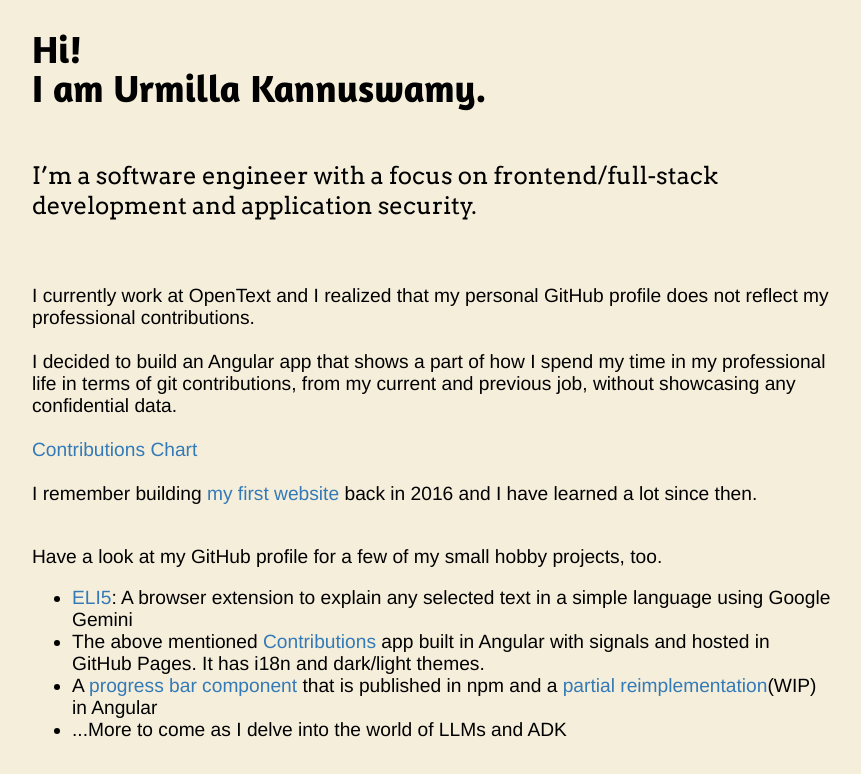
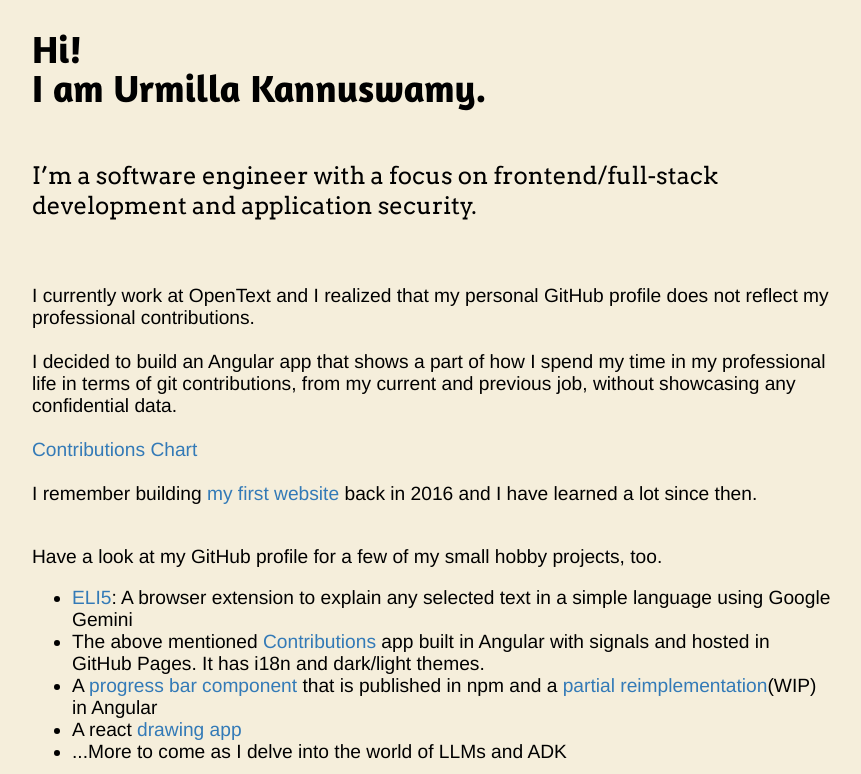
Before and after one commit to urmilla017/urmilla017.github.io, a plain HTML site: page index.html in a window 1280 px wide. Shown: the top 774 px of the page, without its empty margins (208-1069 px from the left). Drawn offline with Linux system fonts and the light colour scheme.

Commit message:
update readme

```diff
--- a/index.html
+++ b/index.html
@@ -35,6 +35,7 @@
                         <li><a class="urls" href="https://github.com/urmilla017/eli5-extension">ELI5</a>: A browser extension to explain any selected text in a simple language using Google Gemini</li>
                         <li>The above mentioned <a class="urls" href="https://github.com/urmilla017/contributions">Contributions</a> app built in Angular with signals and hosted in GitHub Pages. It has i18n and dark/light themes.</li>
                         <li>A <a class="urls" href="https://www.npmjs.com/package/react-progress-component">progress bar component</a> that is published in npm and a <a class="urls" href="https://github.com/urmilla017/angular-progress">partial reimplementation</a>(WIP) in Angular</li>
+                        <li>A react <a class="urls" href="https://github.com/urmilla017/react-drawing-app">drawing app</a></li>
                         <li>...More to come as I delve into the world of LLMs and ADK</li>
                     </ul>
                 </p>
```
